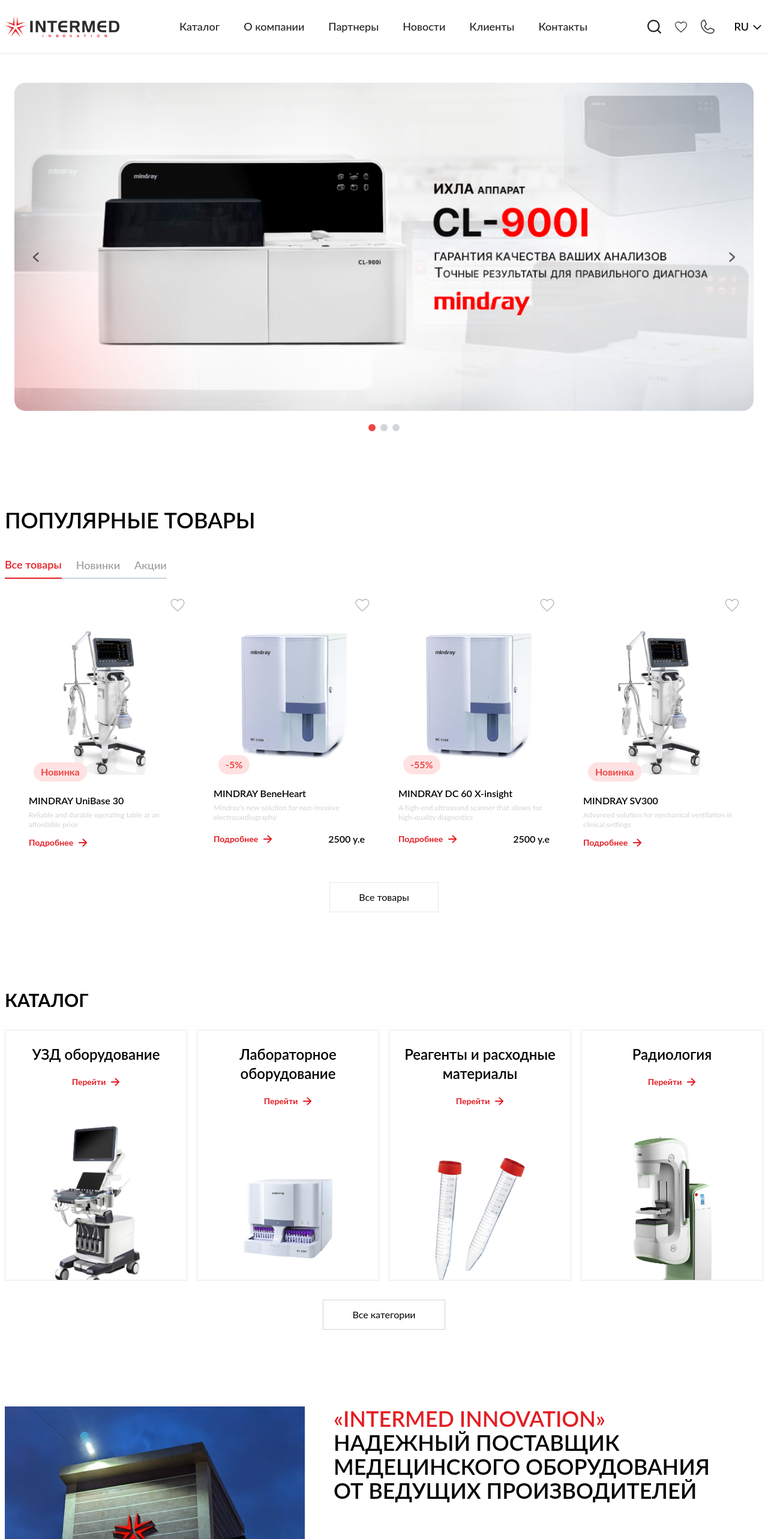
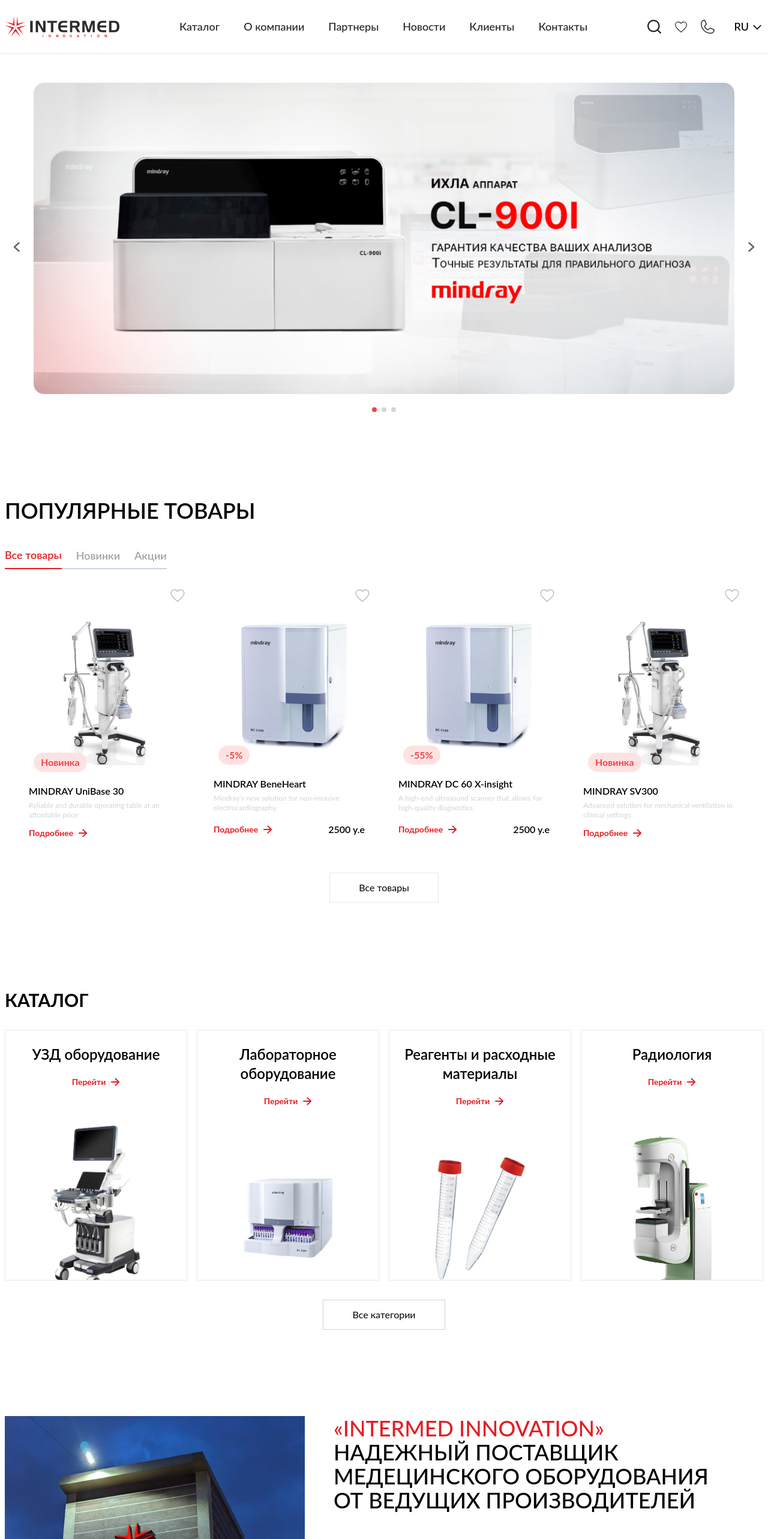
Before and after one commit to artemevb/intermed, a Next.js app: page / in a window 1280 px wide. Shown: the top 2566 px of the page at 60% size. Built offline with nearby package versions, Linux system fonts and the light colour scheme.

Commit message:
Footer, Application, Contacts

```diff
--- a/app/_components/About/Partners.js
+++ b/app/_components/About/Partners.js
@@ -62,7 +62,7 @@
   };
 
   return (
-    <div className="w-full max-w-[1440px] flex flex-col gap-10 mx-auto">
+    <div className="w-full max-w-[1440px] flex flex-col gap-10 mx-auto px-2">
       <h2 className="text-3xl font-semibold max-mdl:text-2xl">
         НАШИ ПАРТНЕРЫ
       </h2>
--- a/app/_components/Footer/Footer.js
+++ b/app/_components/Footer/Footer.js
@@ -27,7 +27,7 @@
               </Link>
             </div>
             <div className="flex gap-3">
-              <a href="/" target="_blank">
+              <a href="https://t.me/intermedtrade" target="_blank">
                 <Image
                   src={telegram}
                   width={100}
@@ -36,7 +36,7 @@
                   className="w-10 h-10"
                 />
               </a>
-              <a href="/" target="_blank">
+              <a href="https://www.facebook.com/intermed.mindray" target="_blank">
                 <Image
                   src={facebook}
                   width={100}
@@ -45,7 +45,7 @@
                   className="w-10 h-10"
                 />
               </a>
-              <a href="/" target="_blank">
+              <a href="https://www.instagram.com/intermed.mindray/?utm_source=ig_web_button_share_sheet&igsh=ZDNlZDc0MzIxNw%3D%3D" target="_blank">
                 <Image
                   src={instagram}
                   width={100}
@@ -54,7 +54,7 @@
                   className="w-10 h-10"
                 />
               </a>
-              <a href="/" target="_blank">
+              <a href="https://www.youtube.com/@intermedinnovation9644" target="_blank">
                 <Image
                   src={youtube}
                   width={100}
@@ -68,15 +68,15 @@
           <div className="lg:w-1/2 w-full flex max-mdx:gap-5">
             <div className="flex-1 flex flex-col text-sm gap-4 text-[#808080] lg:pr-7">
               <h2 className="text-lg font-semibold text-[#252324] uppercase">Каталог</h2>
-              <a href="/category">УЗД оборудование</a>
-              <a href="/category">Жизнеобеспечение и <brd/>мониторинг паицента</a>
-              <a href="/category">Лабораторное оборудование</a>
-              <a href="/category">Реагенты и расходные материалы</a>
+              <a href="/categories/catalog/">УЗД оборудование</a>
+              <a href="/categories/catalog/">Жизнеобеспечение и <brd/>мониторинг паицента</a>
+              <a href="/categories/catalog/">Лабораторное оборудование</a>
+              <a href="/categories/catalog/">Реагенты и расходные материалы</a>
               <a
-                href="/category"
+                href="/categories"
                 className="flex gap-2 hover:gap-4 items-center transition-all duration-200"
               >
-                <p className="text-redMain ">Все категории</p>
+                <p className="text-redMain font-semibold text-lg">Все категории</p>
                 <Image
                   src={arrowRight}
                   width={100}
--- a/app/_components/Main/AboutUs.js
+++ b/app/_components/Main/AboutUs.js
@@ -5,9 +5,9 @@
 export default function AboutUs() {
   return (
     <div className="w-full h-auto max-w-[1440px] px-2 flex max-xl:flex-col gap-12 max-lg:gap-8 mx-auto xl:h-[600px]">
-      <h2 className="text-2xl font-semibold w-full xl:hidden">
+      <h2 className="text-2xl font-medium w-full xl:hidden">
         <span className="text-redMain">«INTERMED INNOVATION» </span>
-        НАДЕЖНЫЙ ПОСТАВЩИК МЕДЕЦИНСКОГО ОБОРУДОВАНИЯ ОТ ВЕДУЩИХ ПРОИЗВОДИТЕЛЕЙ
+        НАДЕЖНЫЙ ПОСТАВЩИК МЕДИЦИНСКОГО ОБОРУДОВАНИЯ ОТ ВЕДУЩИХ ПРОИЗВОДИТЕЛЕЙ
       </h2>
       <Image
         src={Imed}
@@ -17,7 +17,7 @@
         className="w-full xl:w-[450px] 2xl:w-[500px] object-cover xl:h-full"
       />
       <div className="h-full xl:w-2/3 flex flex-col justify-between gap-8">
-        <h2 className="text-4xl font-semibold w-full max-xl:hidden 2xl:max-w-[650px]">
+        <h2 className="text-4xl font-medium w-full max-xl:hidden 2xl:max-w-[650px]">
           <span className="text-redMain">«INTERMED INNOVATION» </span>
           НАДЕЖНЫЙ ПОСТАВЩИК МЕДЕЦИНСКОГО ОБОРУДОВАНИЯ ОТ ВЕДУЩИХ ПРОИЗВОДИТЕЛЕЙ
         </h2>
--- a/app/_components/Main/Application.js
+++ b/app/_components/Main/Application.js
@@ -42,7 +42,7 @@
     return (
         <div className="bg-contactBg p-4 pb-9 mdx:px-[40px] lg:py-[40px] xl:px-[80px] 2xl:px-[120px] xl:py-[80px]">
             <div className="lg:flex lg:flex-row lg:justify-between max-w-[1440px] mx-auto">
-                <h3 className="text-[25px]  text-[#fff] mdx:font-semibold mdx:text-[32px] mdl:text-[40px] uppercase  pt-[20px] pb-[17px] mdx:pt-[30px] mdx:pb-[30px] 3xl:text-[45px] xl:pt-0 leading-[1.05]">Остались вопросы?<br />
+                <h3 className="text-[25px]  text-[#fff] mdx:font-semibold mdx:text-[32px] mdl:text-[40px] uppercase  pt-[20px] pb-[17px] mdx:pt-[30px] mdx:pb-[30px] 3xl:text-[45px] xl:pt-0 lg:leading-[55px]">Остались вопросы?<br />
                     Свяжитесь с нами!</h3>
                 <form className="flex flex-col gap-9 w-full max-lg:max-w-full max-w-[350px] 3xl:mr-[121px]">
                     {["fullName", "phoneNumber", "email", "question"].map((field) => (
@@ -88,12 +88,12 @@
                                 ) : field === "fullName" ? (
                                     <p>
                                         ФИО
-                                        <span className="text-red-600 ml-2">*</span>
+                                        <span className="ml-2">*</span>
                                     </p>
                                 ) : field === "phoneNumber" ? (
                                     <p>
                                         Номер телефона
-                                        <span className="text-red-600 ml-2">*</span>
+                                        <span className="ml-2">*</span>
                                     </p>
                                 ) : field === "email" ? (
                                     "E-mail"
--- a/app/_components/Main/Banner.js
+++ b/app/_components/Main/Banner.js
@@ -41,7 +41,7 @@
   };
 
   return (
-    <div className="relative w-full max-w-[1440px] mx-auto overflow-hidden px-4">
+    <div className="relative w-full max-w-[1440px] mx-auto overflow-hidden px-2 lg:px-12">
       <Slider ref={sliderRef} {...settings}>
         {banners.map((banner, index) => (
           <div key={index} className="min-w-full flex justify-center px-2"> {/* Added px-2 for spacing */}
@@ -57,7 +57,7 @@
       </Slider>
       <button
         onClick={prevSlide}
-        className="absolute top-1/2 left-8 transform -translate-y-1/2 p-2 opacity-70 hover:opacity-100 z-10 hidden lg:block"
+        className="absolute top-1/2 -left-0 transform -translate-y-1/2 p-2 opacity-70 hover:opacity-100 z-10 hidden lg:block"
       >
         <Image
           src={left}
@@ -68,7 +68,7 @@
       </button>
       <button
         onClick={nextSlide}
-        className="absolute top-1/2 right-8 transform -translate-y-1/2 p-2 opacity-70 hover:opacity-100 z-10 hidden lg:block"
+        className="absolute top-1/2 -right-0 transform -translate-y-1/2 p-2 opacity-70 hover:opacity-100 z-10 hidden lg:block"
       >
         <Image
           src={right}
@@ -82,7 +82,7 @@
           <button
             key={index}
             onClick={() => goToSlide(index)}
-            className={`w-3 h-3 rounded-full ${currentSlide === index ? "bg-red-500" : "bg-gray-300"} mx-1`}
+            className={`w-2 h-2 rounded-full ${currentSlide === index ? "bg-red-500" : "bg-gray-300"} mx-1`}
           ></button>
         ))}
       </div>
--- a/app/_components/Main/Contacts.js
+++ b/app/_components/Main/Contacts.js
@@ -21,8 +21,13 @@
       <div id="contact-details" className="flex-1 flex flex-col gap-5">
         <h2 className="text-3xl font-semibold">КОНТАКТЫ</h2>
         <div className="flex flex-col gap-1">
-          <div >
-            <a href="https://yandex.uz/maps/10335/tashkent/?from=mapframe&ll=69.288713%2C41.350869&mode=usermaps&source=mapframe&um=constructor%3A91d36eeb34d790da6904a560f5fd9b0e0072a93a42f95bc0fe3dd8ae45fdaf0c&utm_source=mapframe&z=14" target="_blank" rel="noopener noreferrer" className="block text-black text-lg mdl:text-xl">
+          <div>
+            <a
+              href="https://yandex.uz/maps/10335/tashkent/?from=mapframe&ll=69.288713%2C41.350869&mode=usermaps&source=mapframe&um=constructor%3A91d36eeb34d790da6904a560f5fd9b0e0072a93a42f95bc0fe3dd8ae45fdaf0c&utm_source=mapframe&z=14"
+              target="_blank"
+              rel="noopener noreferrer"
+              className="block text-black text-lg mdl:text-xl"
+            >
               г. Ташкент, Юнусабадский р-он, ул. Чинобод 10А
             </a>
           </div>
@@ -35,32 +40,59 @@
         </div>
         <hr />
         <div className="flex flex-col gap-1">
-          <a href="tel:+971543980707" className="hover:underline text-black text-lg mdl:text-xl">+998 78 150-47-47</a>
+          <a
+            href="tel:+971543980707"
+            className="hover:underline text-black text-lg mdl:text-xl"
+          >
+            +998 78 150-47-47
+          </a>
           <p className="text-neutral-400 text-sm">Номер телефона</p>
         </div>
         <hr />
         <div className="flex flex-col gap-1">
-          <a href="mailto:info@mrjtrade.ae" className="text-black text-lg mdl:text-xl">info@imed.uz</a>
+          <a
+            href="mailto:info@mrjtrade.ae"
+            className="text-black text-lg mdl:text-xl"
+          >
+            info@imed.uz
+          </a>
           <p className="text-neutral-400 text-sm">E-mail</p>
         </div>
         <hr />
         <div>
-          <button className="px-24 max-mdx:px-12 py-3 w-auto bg-contactBg text-white hover:bg-[#EE787C]"
-            onClick={openAskaQuestionModal}>
+          <button
+            className="px-24 max-mdx:px-12 py-3 w-auto bg-contactBg text-white hover:bg-[#EE787C]"
+            onClick={openAskaQuestionModal}
+          >
             Обратный звонок
           </button>
         </div>
       </div>
-      <div className="flex-1 relative" style={{ height: contactHeight }}>
+
+      {/* Iframe for smaller screens */}
+      <div className="flex-1 xl:hidden relative" style={{ height: '500px' }}>
         <iframe
           src="https://www.google.com/maps/embed?pb=!1m18!1m12!1m3!1d24966.757420357804!2d69.27042282739593!3d41.3532846060789!2m3!1f0!2f0!3f0!3m2!1i1024!2i768!4f13.1!3m3!1m2!1s0x38aef35418406693%3A0xf91e0631f842852c!2sINTERMED%20Innovation!5e0!3m2!1sru!2s!4v1721738006511!5m2!1sru!2s"
-          className="w-full h-full xl:h-full"
+          className="w-full h-full"
           style={{ border: 0 }}
           allowFullScreen=""
           loading="lazy"
           referrerPolicy="no-referrer-when-downgrade"
         ></iframe>
       </div>
+
+      {/* Iframe for larger screens */}
+      <div className="hidden xl:block flex-1 relative" style={{ height: contactHeight }}>
+        <iframe
+          src="https://www.google.com/maps/embed?pb=!1m18!1m12!1m3!1d24966.757420357804!2d69.27042282739593!3d41.3532846060789!2m3!1f0!2f0!3f0!3m2!1i1024!2i768!4f13.1!3m3!1m2!1s0x38aef35418406693%3A0xf91e0631f842852c!2sINTERMED%20Innovation!5e0!3m2!1sru!2s!4v1721738006511!5m2!1sru!2s"
+          className="w-full h-full"
+          style={{ border: 0 }}
+          allowFullScreen=""
+          loading="lazy"
+          referrerPolicy="no-referrer-when-downgrade"
+        ></iframe>
+      </div>
+
       {isAskaQuestionModalOpen && <AskaQuestion closeModal={closeAskaQuestionModal} />}
     </div>
   );
--- a/app/_components/Main/FullEquipment.js
+++ b/app/_components/Main/FullEquipment.js
@@ -3,21 +3,28 @@
 import Link from "next/link";
 
 export default function FullEquipments() {
-
   return (
-        <div className="w-full max-w-[1440px] mx-auto">
-            <div className=" px-2 flex flex-col gap-3 bg-[#F6F8F9] mdl:mx-3">
-                <div className="mdl:flex mdl:flex-row mdl:pb-4 mdl:justify-between mdl:px-[4%]">
-                    <div className="mdx:px-3">
-                        <h2 className="text-[#252324] mt-[20px] uppercase text-[30px] mdx:text-[29px] mdl:text-[31px] xl:text-[45px] font-semibold"><span className="text-redMain">Комплексное<br /></span>оснащение клиник</h2>
-                        <p className="text-[15px] mdx:text-[18px] xl:text-[20px] text-[#808080] mt-3 mb-5 lg:mb-7">Полное решение для оснащения<br /> медицинских учреждений</p>
-                        <Link href={'/equipment'}>
+    <div className="w-full max-w-[1440px] mx-auto px-2 bg-[#F6F8F9]">
+      <div className="flex max-mdl:flex-col justify-between items-center lg:px-12 relative">
+        <div className="mdx:px-3 max-lg:py-8">
+          <h2 className="text-[#252324] uppercase text-[30px] mdx:text-[29px] xl:text-[45px] font-semibold leading-8 lg:leading-[55px]">
+            <span className="text-redMain">
+              Комплексное
+              <br />
+            </span>
+            оснащение клиник
+          </h2>
+          <p className="text-[15px] mdx:text-[18px] xl:text-[20px] text-[#808080] mt-3 mb-5 lg:mb-7 lg:leading-6">
+            Полное решение для оснащения
+            <br /> медицинских учреждений
+          </p>
+          <Link href={"/equipment"}>
             <button className="text-white text-[14px] mdx:text-[16px] mt-[10px] bg-contactBg px-[70px] py-[11px] max-w-[224px] mdl:max-w-[164px] flex items-center justify-center xl:max-w-[224px] xl:py-[15px] hover:bg-[#EE787C] ">
               Подробнее
             </button>
           </Link>
         </div>
-                    <div className="w-full lg:w-[50%] h-full flex relative pt-[25px]">
+        <div className="w-full lg:w-[50%] h-full flex ">
           <div className="w-full flex justify-center mdl:justify-end">
             <div className="w-full h-full bottom-0 left-0 mdx:max-w-[330px] mdx:max-h-[330px] xl:max-w-[400px] xl:max-h-[400px]">
               <Image
@@ -31,6 +38,5 @@
         </div>
       </div>
     </div>
-        </div>
   );
 }
--- a/app/_components/Main/Main.js
+++ b/app/_components/Main/Main.js
@@ -12,9 +12,12 @@
 
 export default function Main() {
   return (
-    <div className="w-full bg-white pt-12 flex flex-col gap-32">
+    <div className="w-full bg-white pt-12 flex flex-col gap-36">
+      <div className="flex w-full flex-col gap-12 lg:gap-36">
       <Banner />
       <ProfessionalEquipments />
+
+      </div>
       <Equipments />
       <AboutUs />
       <Scheme />
--- a/app/_components/Main/Sertificates.js
+++ b/app/_components/Main/Sertificates.js
@@ -48,7 +48,7 @@
   };
 
   return (
-    <div className="w-full max-w-[1440px] flex flex-col gap-5 mx-auto">
+    <div className="w-full max-w-[1440px] flex flex-col gap-5 mx-auto px-2">
       <h2 className="text-3xl font-semibold max-mdl:text-2xl">
         НАГРАДЫ И СЕРТИФИКАТЫ
       </h2>
```
Lines whose indentation alone changed are shown as unchanged.
